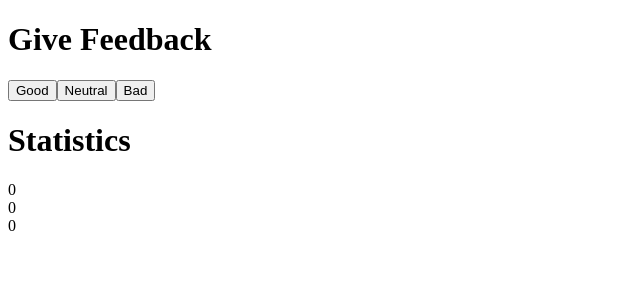
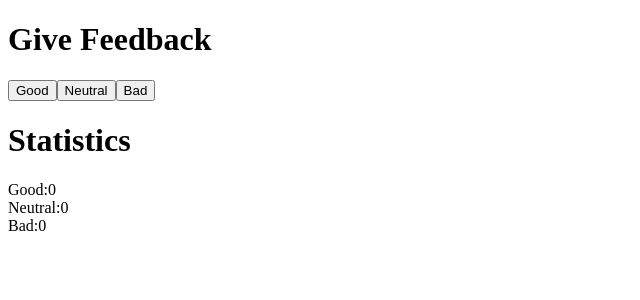
Before and after one commit to staseer/Full-Stack-Course, a React (Vite) app in the folder Part1/Part1d/part1.6to1.11/: page / in a window 1280 px wide. Shown: the top 300 px of the page, without its empty margins (0-640 px from the left). Built offline with nearby package versions, Linux system fonts and the light colour scheme.

Commit message:
adding more text to make things clear - 1.6 complete

```diff
--- a/Part1/Part1d/part1.6to1.11/src/App.jsx
+++ b/Part1/Part1d/part1.6to1.11/src/App.jsx
@@ -1,7 +1,7 @@
 import { useState } from 'react'
 
 const Heading = props => <div><h1>{props.value}</h1></div>
-const Display = props => <div>{props.value}</div>
+const Display = props => <div>{props.text}:{props.value}</div>
 const Button = props => {
     return (
         <button onClick={props.handleClick}>{props.text}</button>
@@ -20,9 +20,9 @@ const App = () => {
             <Button handleClick = {() => setNeutral(neutral+1)} text = "Neutral"/>
             <Button handleClick = {() => setBad(bad+1)} text = "Bad"/>
             <Heading value="Statistics"/>
-            <Display value={good}/>
-            <Display value={neutral}/>
-            <Display value={bad}/>
+            <Display text = "Good" value={good}/>
+            <Display text = "Neutral" value={neutral}/>
+            <Display text = "Bad" value={bad}/>
         </div>
     )
 }
```
